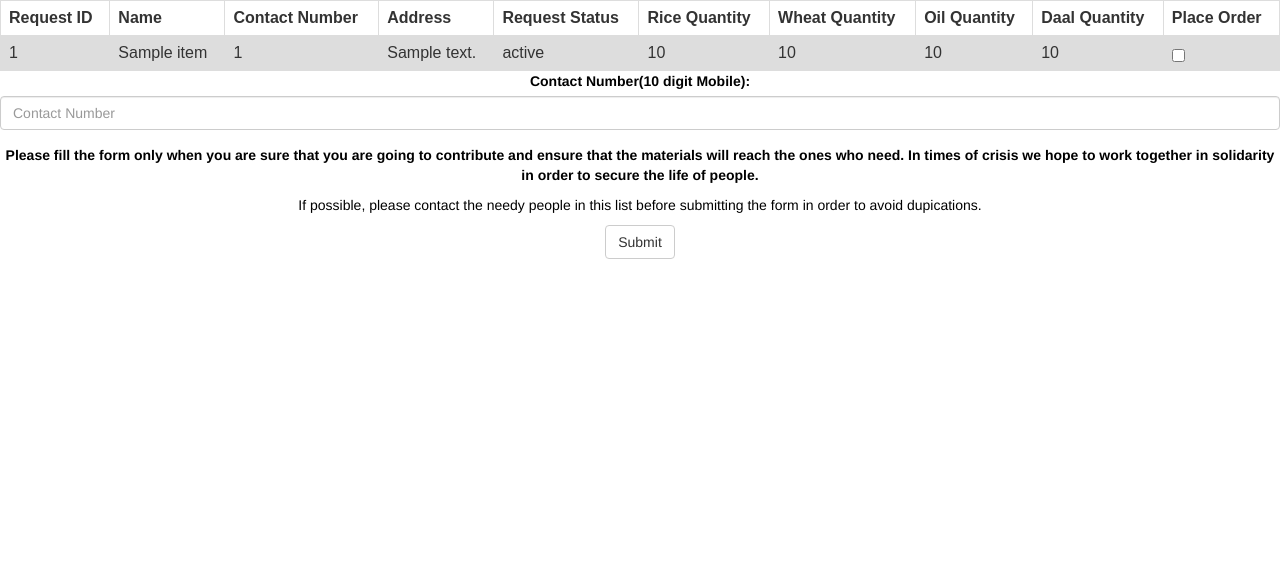
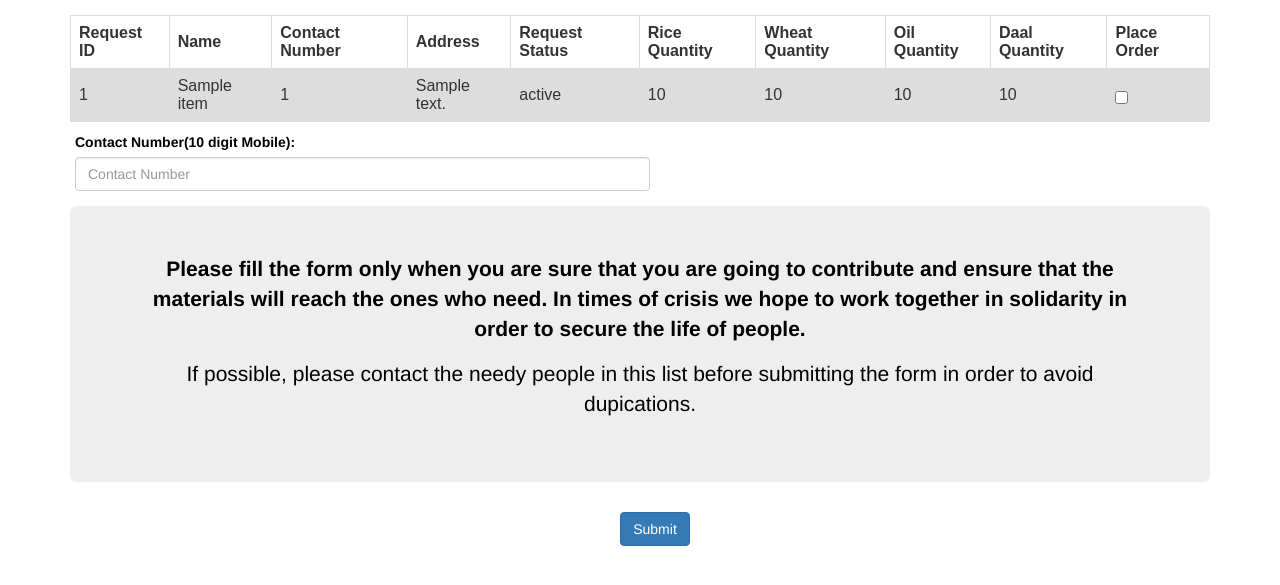
Before and after one commit to ashhadulislam/covid_assistance, a Flask app: template templates/pending.html in a window 1280 px wide. Shown: the top 585 px of the page. Run offline with Flask 2, Linux system fonts and the light colour scheme; the template is opened without the code that fills it: most values are stand-ins (such as "Sample title", 1, 10 or a date in 2020); some libraries are stand-ins or nearby versions.

Commit message:
styling changes to pending.html submit button changed , jumbotron added

```diff
--- a/templates/pending.html
+++ b/templates/pending.html
@@ -16,7 +16,12 @@
 			  border-collapse: collapse;
 			  width: 100%;
 			}
-
+            .Container{
+				margin-top: 15px;
+			}
+			.Row{
+				margin-left: 5px;
+			}
 			td, th {
 			  border: 1px solid #dddddd;
 			  text-align: left;
@@ -26,6 +31,9 @@
 			tr:nth-child(even) {
 			  background-color: #dddddd;
 			}
+			label{
+				float : left;
+			}
 		</style>
 
 
@@ -33,7 +41,7 @@
 
 
 	<body>
-
+       <div class='container'>
 		<form action="/mark_as_complete" method="post" enctype="multipart/form-data">
 			<table>
 			  <tr>
@@ -68,13 +76,15 @@
 			  {% endfor %}
 
 			</table>
-			<div class="container_black_text">
-				<div class="form-group">
-			      	<label>Contact Number(10 digit Mobile):</label>
-			      	<input type="text" onfocus="this.value=''" class="form-control" id="contact_num" placeholder="Contact Number" name="contact_num">
+
+			<div class="container_black_text" style = "justify-content: center;margin-top: 10px;">
+				<div class="form-group" >
+					<div class ="row"> <label>Contact Number(10 digit Mobile):</label> </div>
+
+			      	<div class = "row"><input type="text" onfocus="this.value=''" class="form-control" id="contact_num" placeholder="Contact Number" name="contact_num" style="width:50%;"></div>
 			    </div>
 			</div>
-			<div class="container_black_text">
+			<div class="jumbotron jumbotron-fluid container_black_text">
 				<p class="thick">
 					Please fill the form only when you are sure that you are going to contribute and ensure that the materials will reach the ones who need.
 					In times of crisis we hope to work together in solidarity in order to secure the life of people.
@@ -85,10 +95,10 @@
 				</p>
 			</div>
 			<div class="container">
-				<button type="submit" class="btn btn-default">Submit</button>
+				<button type="submit" class="btn btn-primary">Submit</button>
 			</div>
 		</form>
-
+	</div>
 
 	</body>
 
```
